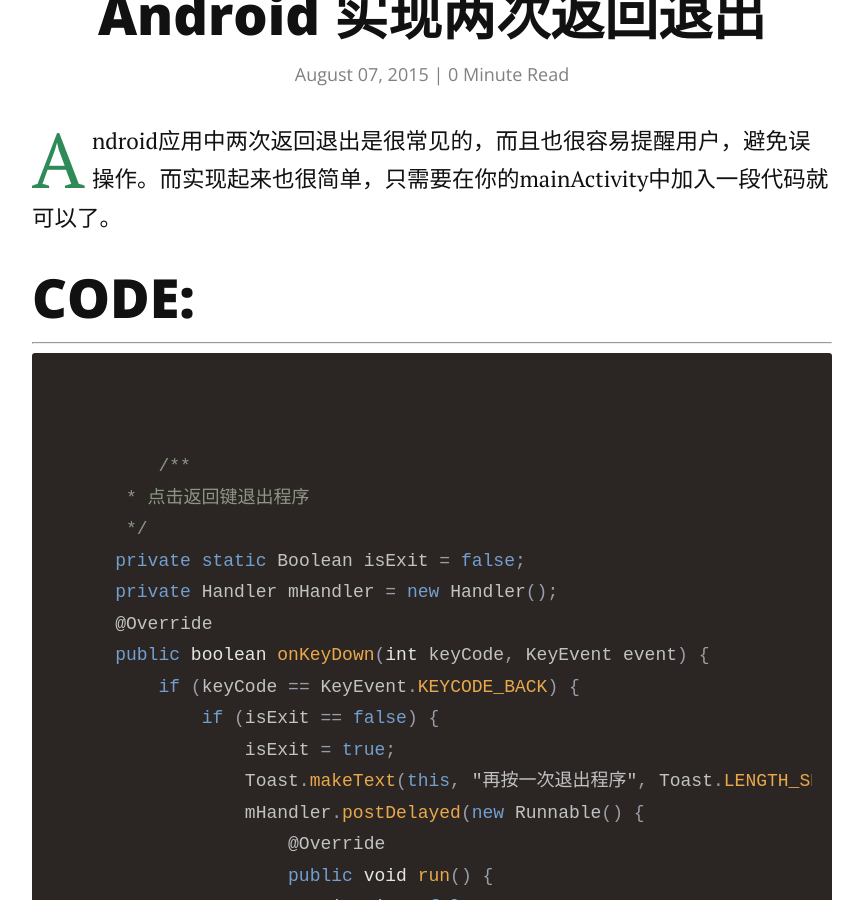
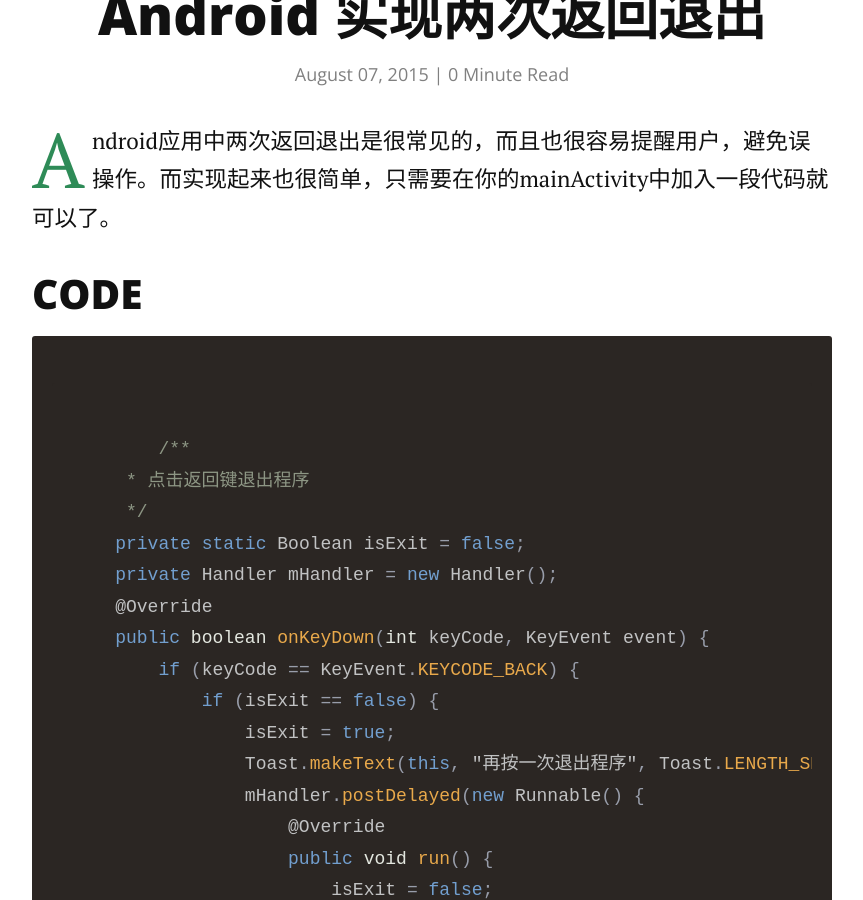
Before and after one commit to ditclear/ditclear.github.io, a Jekyll site: the page built from _posts/2015-8-7-android-two-exit.markdown, in a window 1280 px wide and 900 px high, scrolled down 316 px. Shown: the whole window, without its empty margins (208-1071 px from the left). Built offline with Jekyll 4.4.1, drawn with Linux system fonts in a browser that asks for light colours; nearby versions of some CDN libraries; Markdown is read by kramdown in place of the engine named in the settings; comment, search, counter and statistics services are not loaded.

````diff
--- a/_posts/2015-8-7-android-two-exit.markdown
+++ b/_posts/2015-8-7-android-two-exit.markdown
@@ -6,8 +6,7 @@ date:   2015-8-7
 
 <p class="intro"><span class="dropcap">A</span>ndroid应用中两次返回退出是很常见的，而且也很容易提醒用户，避免误操作。而实现起来也很简单，只需要在你的mainActivity中加入一段代码就可以了。</p>
 
-#CODE:
-***
+##CODE
 
 ```java
 
````
